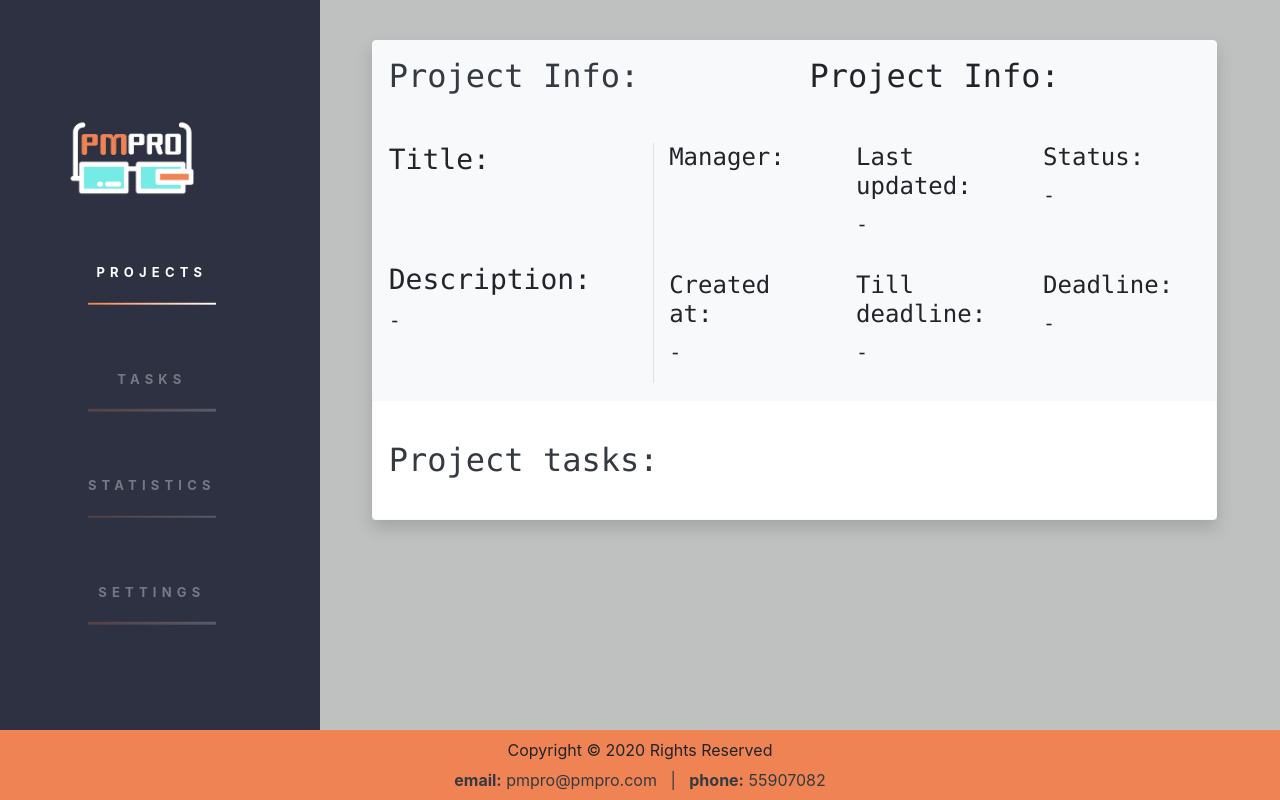
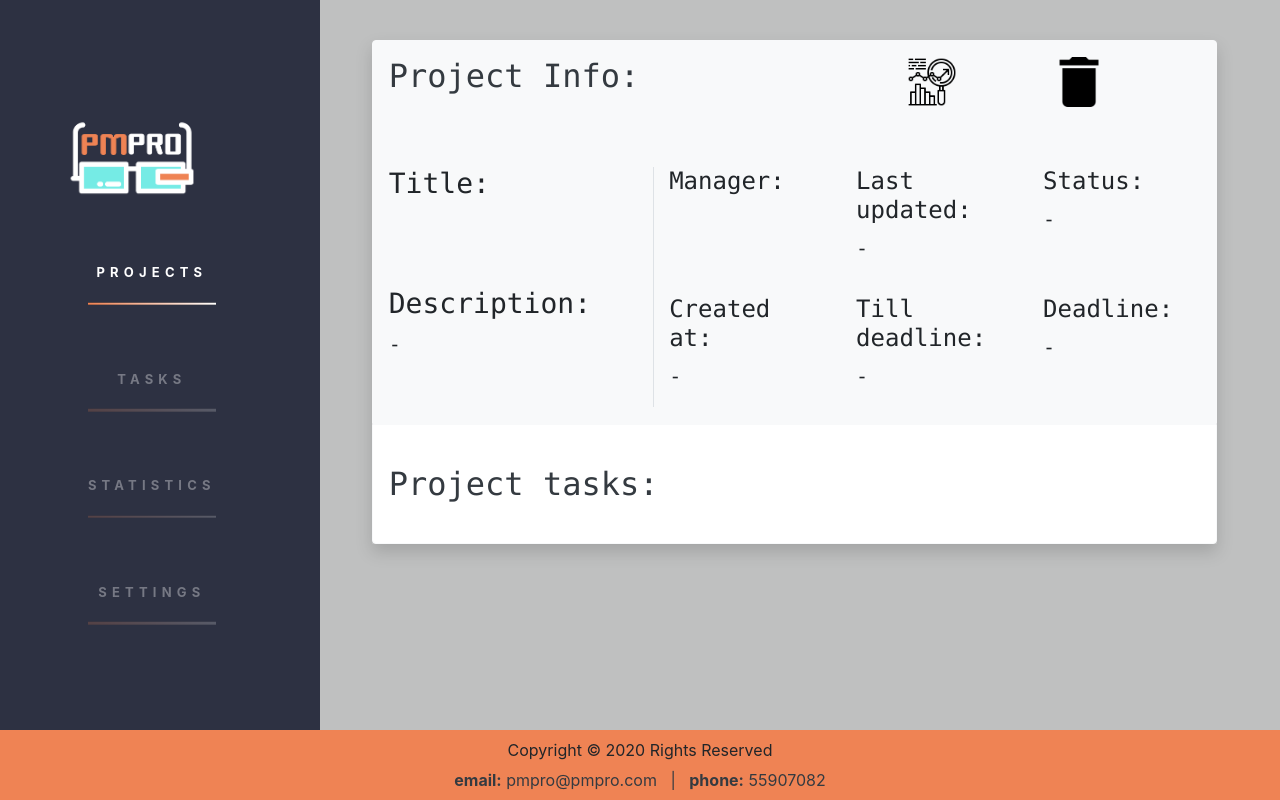
Before and after one commit to astDeniss/pmpro, a Django app: template PMpro/templates/project_detail.html in a window 1280 px wide. Run offline with Django 3.2, Linux system fonts and the light colour scheme; the template is opened without the code that fills it, so the values that code supplies are empty; some libraries are stand-ins or nearby versions.

Commit message:
added links to delete project and analytics dashboard for each project detail view

```diff
--- a/PMpro/templates/project_detail.html
+++ b/PMpro/templates/project_detail.html
@@ -3,17 +3,25 @@
 {% block title %} PMpro: Project - {{project.title}} {% endblock %}
 
 {% block content %}
+{% load static %}
     <div class="ml-5 mr-5 shadow">
 
         <div class="mt-3 rounded-top border border-light bg-light">
             <div class="p-3">
                 <div class="row">
-                    <div class="col-6">
+                    <div class="col-6 mb-4">
                         <h2 class="mb-5 text-dark"> Project Info: </h2>
                     </div>
 
                     <div class="col-6">
-                        <h2 class=""> Project Info: </h2>
+                        <div class="mr-5 pr-5">
+                            <a href="#"><img src="{% static 'img/bin.png' %}" class="img-fluid rounded float-right"
+                                             style="width: 50px; height: 50px"></a>
+                        </div>
+                        <div class="text-center">
+                            <a href="#"><img src="{% static 'img/google-analytics.png' %}" class=""
+                             style="width: 50px; height: 50px"></a>
+                        </div>
                     </div>
                 </div>
 
```
